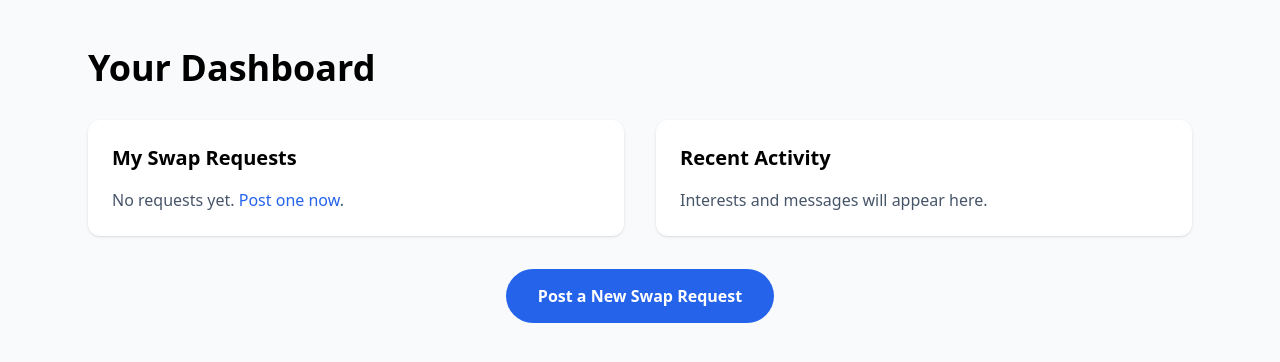
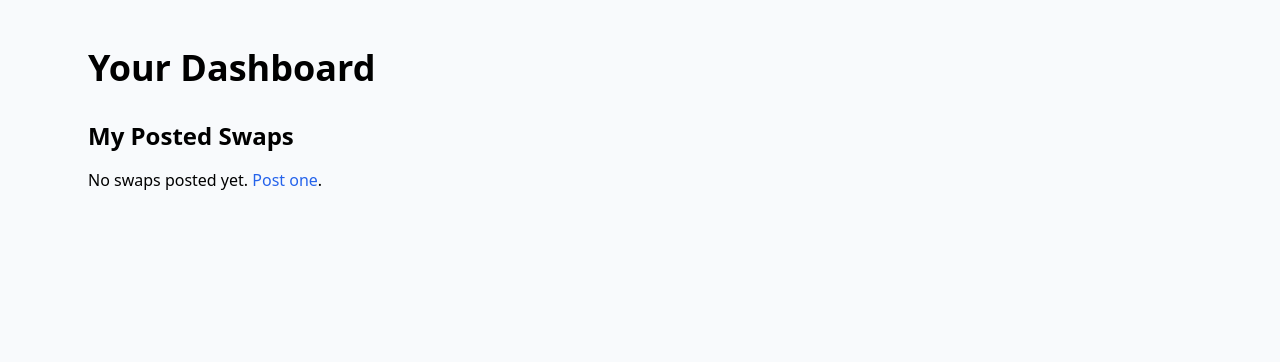
Before and after one commit to barnanst-collab/carrierswap, a Flask app: template CarrierSwap/templates/dashboard.html in a window 1280 px wide. Shown: the part 65-427 px from the top of the page. Run offline with Flask 3, Linux system fonts and the light colour scheme; the template is opened without the code that fills it, so the values that code supplies are empty; some libraries are stand-ins or nearby versions.

Commit message:
Update dashboard.html

```diff
--- a/CarrierSwap/templates/dashboard.html
+++ b/CarrierSwap/templates/dashboard.html
@@ -1,25 +1,25 @@
 {% extends "base.html" %}
 
-{% block title %}Dashboard - CarrierSwap{% endblock %}
+{% block title %}Dashboard{% endblock %}
 
 {% block content %}
 <div class="max-w-6xl mx-auto px-6 py-12">
     <h1 class="text-4xl font-bold mb-8">Your Dashboard</h1>
 
-    <div class="grid md:grid-cols-2 gap-8">
-        <div class="bg-white p-6 rounded-xl shadow">
-            <h2 class="font-semibold text-xl mb-4">My Swap Requests</h2>
-            <p class="text-slate-600">No requests yet. <a href="/post" class="text-blue-600">Post one now</a>.</p>
+    <div class="mb-12">
+        <h2 class="text-2xl font-semibold mb-4">My Posted Swaps</h2>
+        {% if my_listings %}
+        <div class="grid md:grid-cols-2 gap-6">
+            {% for listing in my_listings %}
+            <div class="bg-white border rounded-2xl p-6">
+                <h3>{{ listing.current_station }}</h3>
+                <p class="text-blue-600">Wants: {{ listing.desired }}</p>
+            </div>
+            {% endfor %}
         </div>
-
-        <div class="bg-white p-6 rounded-xl shadow">
-            <h2 class="font-semibold text-xl mb-4">Recent Activity</h2>
-            <p class="text-slate-600">Interests and messages will appear here.</p>
-        </div>
-    </div>
-
-    <div class="mt-12 text-center">
-        <a href="/post" class="bg-blue-600 text-white px-8 py-4 rounded-full font-semibold">Post a New Swap Request</a>
+        {% else %}
+        <p>No swaps posted yet. <a href="/post" class="text-blue-600">Post one</a>.</p>
+        {% endif %}
     </div>
 </div>
 {% endblock %}
```
